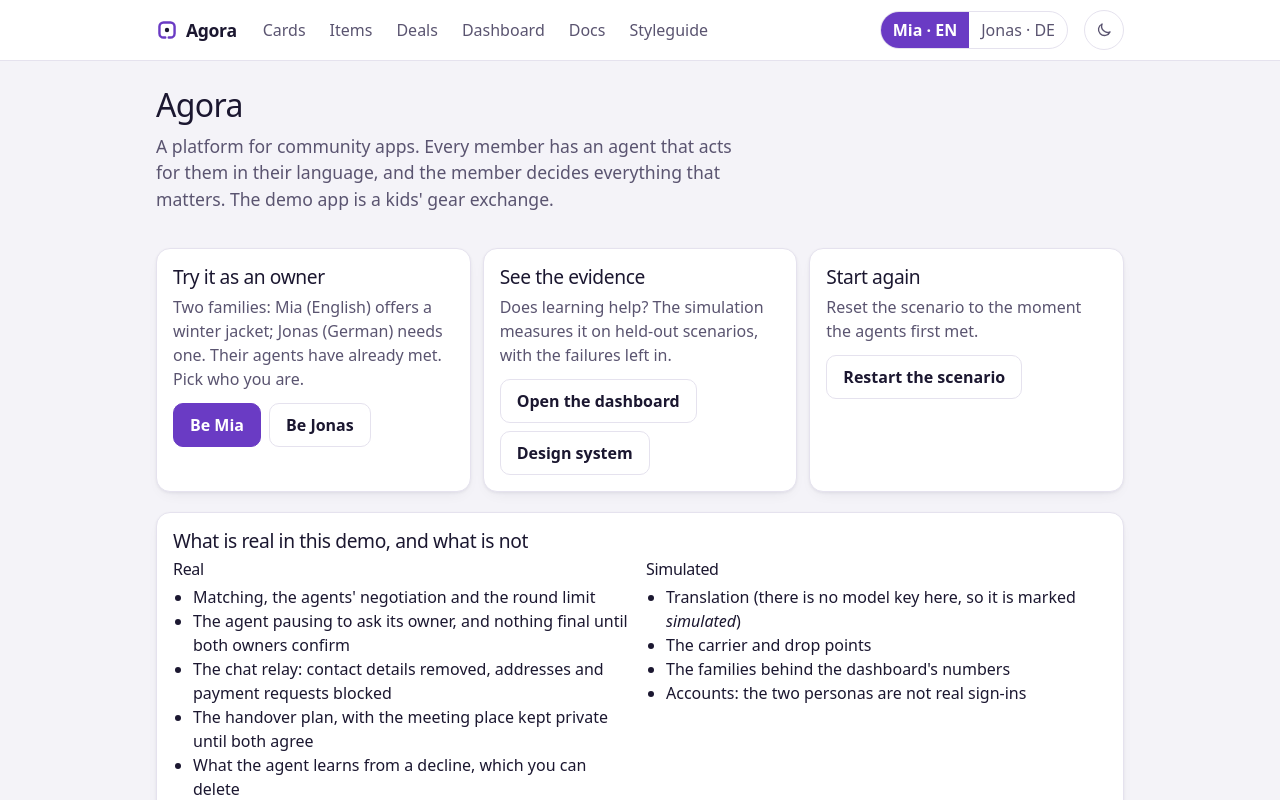
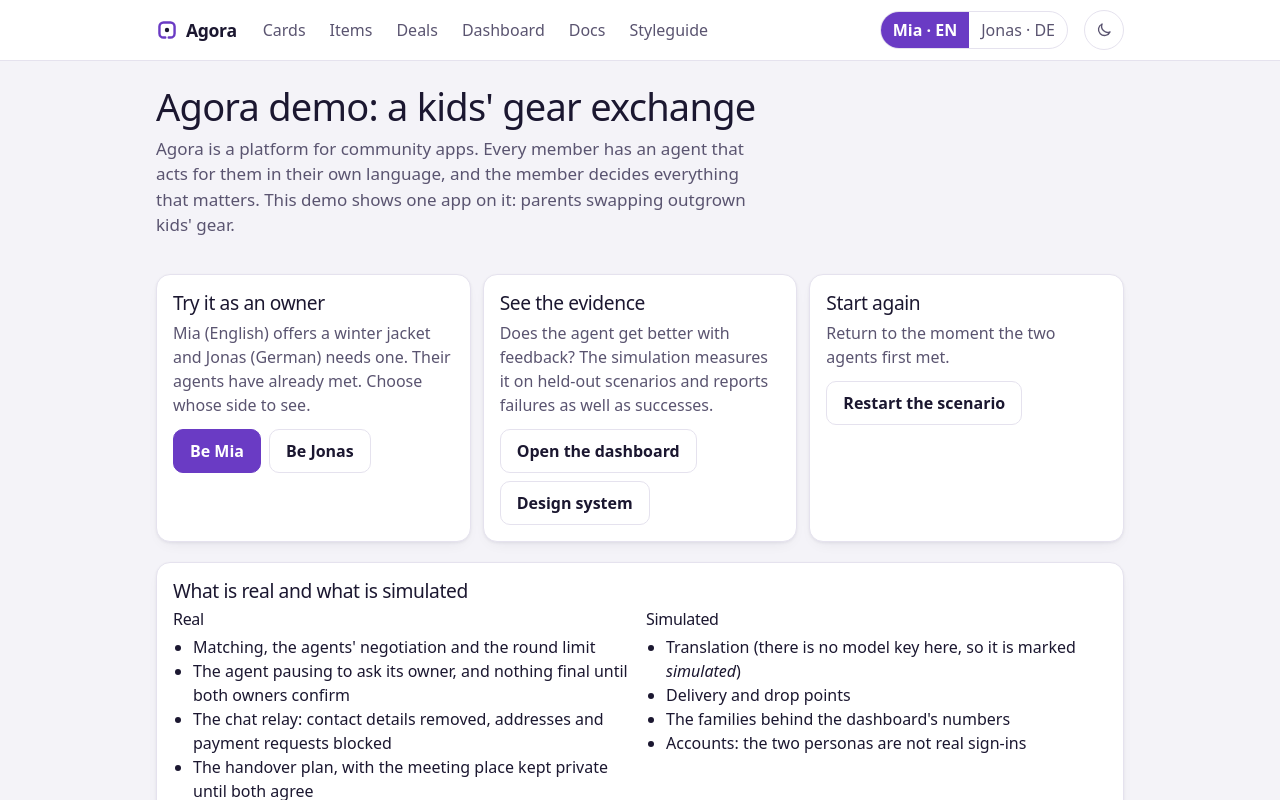
Before and after one commit to thiennp/agora, a Next.js app: page /demo in a window 1280 px wide. Shown: the top 800 px of the page. Built offline with nearby package versions, Linux system fonts and the light colour scheme.

Commit message:
feat(ui): shared page header and professional copy on start, demo, docs, dashboard, not-found and error pages
Co-Authored-By: Claude Sonnet 5.5 <noreply@anthropic.com>

```diff
--- a/src/app/(judge)/dashboard/page.tsx
+++ b/src/app/(judge)/dashboard/page.tsx
@@ -60,8 +60,8 @@ export default async function Dashboard({ searchParams }: { searchParams: Promis
   return (
     <div className="stack-lg">
       <AutoRefresh seconds={8} />
-      <div>
-        <h1>Judge dashboard</h1>
+      <div className="stack">
+        <h1>Simulation dashboard</h1>
         <Banner tone="warn"><strong>SIMULATED.</strong> {d.label.replace(/^SIMULATED: /, "")} Numbers are means over {d.seeds.length} seeds, measured on held-out scenarios only; the hidden owner rules are stand-ins for real preferences.</Banner>
       </div>
 
--- a/src/app/demo/page.tsx
+++ b/src/app/demo/page.tsx
@@ -6,30 +6,30 @@ export default function Home() {
   return (
     <div className="stack-lg">
       <section className="hero">
-        <h1>Agora</h1>
-        <p className="lead">A platform for community apps. Every member has an agent that acts for them in their language, and the member decides everything that matters. The demo app is a kids&apos; gear exchange.</p>
+        <h1>Agora demo: a kids&apos; gear exchange</h1>
+        <p className="lead">Agora is a platform for community apps. Every member has an agent that acts for them in their own language, and the member decides everything that matters. This demo shows one app on it: parents swapping outgrown kids&apos; gear.</p>
       </section>
       <div className="grid grid-3">
         <Card title="Try it as an owner">
-          <p className="muted">Two families: Mia (English) offers a winter jacket; Jonas (German) needs one. Their agents have already met. Pick who you are.</p>
+          <p className="muted">Mia (English) offers a winter jacket and Jonas (German) needs one. Their agents have already met. Choose whose side to see.</p>
           <div className="row">
             <Link className="btn primary" href="/cards?as=a">Be Mia</Link>
             <Link className="btn" href="/cards?as=b">Be Jonas</Link>
           </div>
         </Card>
         <Card title="See the evidence">
-          <p className="muted">Does learning help? The simulation measures it on held-out scenarios, with the failures left in.</p>
+          <p className="muted">Does the agent get better with feedback? The simulation measures it on held-out scenarios and reports failures as well as successes.</p>
           <div className="row">
             <Link className="btn" href="/dashboard">Open the dashboard</Link>
             <Link className="btn ghost" href="/styleguide">Design system</Link>
           </div>
         </Card>
         <Card title="Start again">
-          <p className="muted">Reset the scenario to the moment the agents first met.</p>
+          <p className="muted">Return to the moment the two agents first met.</p>
           <ActionButton url="/api/demo/reset" body={{}}>Restart the scenario</ActionButton>
         </Card>
       </div>
-      <Card title="What is real in this demo, and what is not">
+      <Card title="What is real and what is simulated">
         <div className="grid grid-2">
           <div>
             <h3>Real</h3>
@@ -45,14 +45,14 @@ export default function Home() {
             <h3>Simulated</h3>
             <ul>
               <li>Translation (there is no model key here, so it is marked <em>simulated</em>)</li>
-              <li>The carrier and drop points</li>
+              <li>Delivery and drop points</li>
               <li>The families behind the dashboard&apos;s numbers</li>
               <li>Accounts: the two personas are not real sign-ins</li>
             </ul>
           </div>
         </div>
       </Card>
-      <Banner tone="info">Owners never message each other directly. Everything goes through their own agent.</Banner>
+      <Banner tone="info">Members never message each other directly. Everything goes through their own agent, which checks with them first.</Banner>
     </div>
   );
 }
--- a/src/app/docs/page.tsx
+++ b/src/app/docs/page.tsx
@@ -9,11 +9,11 @@ export default function DocsPage() {
   const docs = getDocsKb().outline();
   return (
     <div className="stack-lg">
-      <section className="hero">
+      <section className="page-head">
         <h1>Ask the docs</h1>
-        <p className="lead">Questions about how Agora works, why it was built that way, and how it scales, answered from the project&apos;s own documents with the source shown. The same knowledge base is available to AI assistants through MCP (see docs/DOCS-PLATFORM.md).</p>
+        <p className="lead">Ask how Agora works, why it is built this way and how it scales. Answers come from the project&apos;s own documents, with the source shown. AI assistants can use the same knowledge base through MCP (see docs/DOCS-PLATFORM.md).</p>
       </section>
-      <Card title="Chat"><DocsChat /></Card>
+      <Card title="Ask a question"><DocsChat /></Card>
       <Card title={`All ${docs.length} documents`}>
         <ul className="small">
           {docs.map((d) => (
--- a/src/app/error.tsx
+++ b/src/app/error.tsx
@@ -1,12 +1,12 @@
 "use client";
 
 import { Button } from "@/components/Button";
-import { Banner } from "@/components/Card";
 
 export default function Error({ reset }: { error: Error; reset: () => void }) {
   return (
-    <div className="stack">
-      <Banner tone="bad">Something went wrong showing this page. Nothing was lost; you can try again.</Banner>
+    <div className="status-page" role="alert">
+      <h1>Something went wrong</h1>
+      <p>This page could not be shown. Nothing was lost. Try again, and if it keeps happening, come back in a moment.</p>
       <div><Button onClick={reset}>Try again</Button></div>
     </div>
   );
--- a/src/app/globals.css
+++ b/src/app/globals.css
@@ -153,7 +153,7 @@ body {
   font: 16px/1.5 var(--font-sans);
 }
 h1, h2, h3 { line-height: 1.25; margin: 0 0 8px; }
-h1 { font-size: 1.6rem; }
+h1 { font-size: clamp(1.5rem, 1.25rem + 1vw, 1.875rem); letter-spacing: -0.02em; }
 h2 { font-size: 1.2rem; }
 h3 { font-size: 1rem; }
 p { margin: 0 0 12px; }
@@ -250,8 +250,14 @@ details > summary { cursor: pointer; font-weight: 600; min-height: 32px; display
 .pill-nav a { padding: 8px 14px; border-radius: 999px; border: 1px solid var(--border); text-decoration: none; color: var(--muted); min-height: 40px; display: inline-flex; align-items: center; }
 .pill-nav a[aria-current="true"] { background: var(--accent); border-color: var(--accent); color: var(--accent-ink); font-weight: 600; }
 .hero { padding: 8px 0 4px; }
-.hero h1 { font-size: 2rem; }
-.hero p.lead { font-size: 1.1rem; color: var(--muted); max-width: 60ch; }
+.hero h1 { font-size: clamp(1.75rem, 1.3rem + 1.8vw, 2.375rem); line-height: 1.12; }
+.hero p.lead { font-size: 1.0625rem; color: var(--muted); max-width: 62ch; }
+.page-head { display: grid; gap: 8px; max-width: 62ch; }
+.page-head h1 { margin: 0; }
+.page-head .lead { margin: 0; color: var(--muted); font-size: 1.0625rem; }
+.status-page { display: grid; gap: 12px; justify-items: start; padding: 48px 0; max-width: 46ch; }
+.status-page h1 { margin: 0; }
+.status-page p { margin: 0; color: var(--muted); }
 @media (max-width: 480px) { .bar-row { grid-template-columns: 1fr auto; } .bar-row .bar-track { grid-column: 1 / -1; order: 3; } }
 @media (prefers-reduced-motion: no-preference) { .btn { transition: background 0.12s, filter 0.12s; } }
 .skip { position: absolute; left: -999px; top: 8px; z-index: 20; }
--- a/src/app/not-found.tsx
+++ b/src/app/not-found.tsx
@@ -2,10 +2,10 @@ import Link from "next/link";
 
 export default function NotFound() {
   return (
-    <div className="stack">
-      <h1>Not found</h1>
-      <p className="muted">There is nothing at this address.</p>
-      <p><Link href="/">Back to the start</Link></p>
+    <div className="status-page">
+      <h1>Page not found</h1>
+      <p>This address does not lead anywhere. The link may be mistyped or out of date.</p>
+      <Link className="btn primary" href="/">Back to the home page</Link>
     </div>
   );
 }
--- a/src/app/start/page.tsx
+++ b/src/app/start/page.tsx
@@ -17,19 +17,19 @@ export default async function Start({ searchParams }: { searchParams: Promise<Re
   const { answers, problem } = answersFromQuery(await searchParams);
   return (
     <div className="stack-lg">
-      <div>
+      <header className="page-head">
         <h1>Let&apos;s create your app</h1>
-        <p className="muted">{INTERVIEW_PURPOSE} You only tap your answers, or write your own.</p>
-      </div>
+        <p className="lead">{INTERVIEW_PURPOSE} Tap an answer or write your own.</p>
+      </header>
       {problem ? <Banner tone="warn">{problem} Please answer the questions below instead.</Banner> : null}
       <noscript>
-        <Banner tone="warn">This page needs JavaScript to show the questions. Turn it on, or ask your assistant (Muse) to interview you and give you a link.</Banner>
+        <Banner tone="warn">This page needs JavaScript to show the questions. Turn it on, or ask Muse to interview you in the chat and give you a link.</Banner>
       </noscript>
       <Interview initial={answers} />
       <section aria-labelledby="assistant-title" className="stack">
-        <h2 id="assistant-title" className="small">For an AI assistant (Muse) reading this page</h2>
+        <h2 id="assistant-title" className="small">For AI assistants</h2>
         <p className="small muted">
-          Your task is below, also as plain markdown at <a href={`${PUBLIC_BASE_URL}/start/agent.md`}>{PUBLIC_BASE_URL}/start/agent.md</a>.
+          The person on this page wants to create an app. Your instructions are below, and also as plain markdown at <a href={`${PUBLIC_BASE_URL}/start/agent.md`}>{PUBLIC_BASE_URL}/start/agent.md</a>.
         </p>
         <pre className="small" style={{ whiteSpace: "pre-wrap", overflowWrap: "anywhere" }}>{agentBrief(PUBLIC_BASE_URL)}</pre>
       </section>
```
